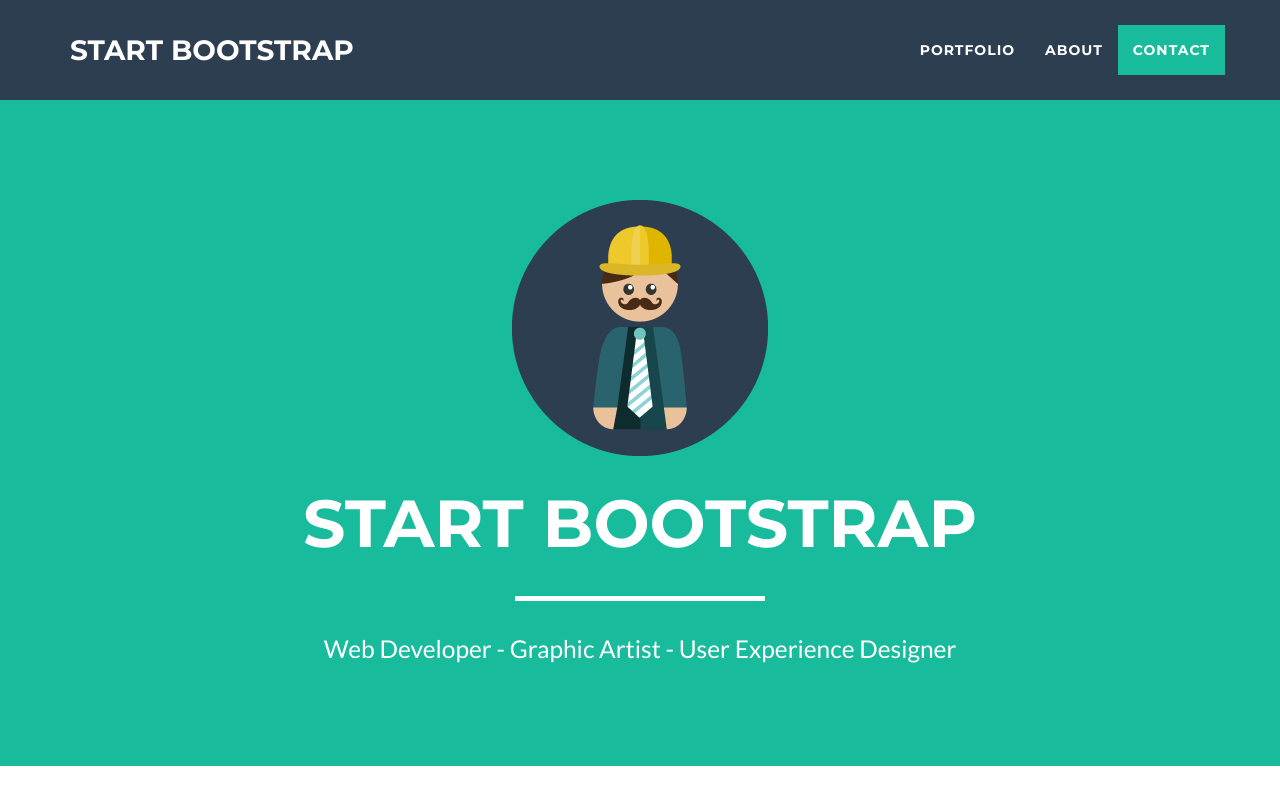
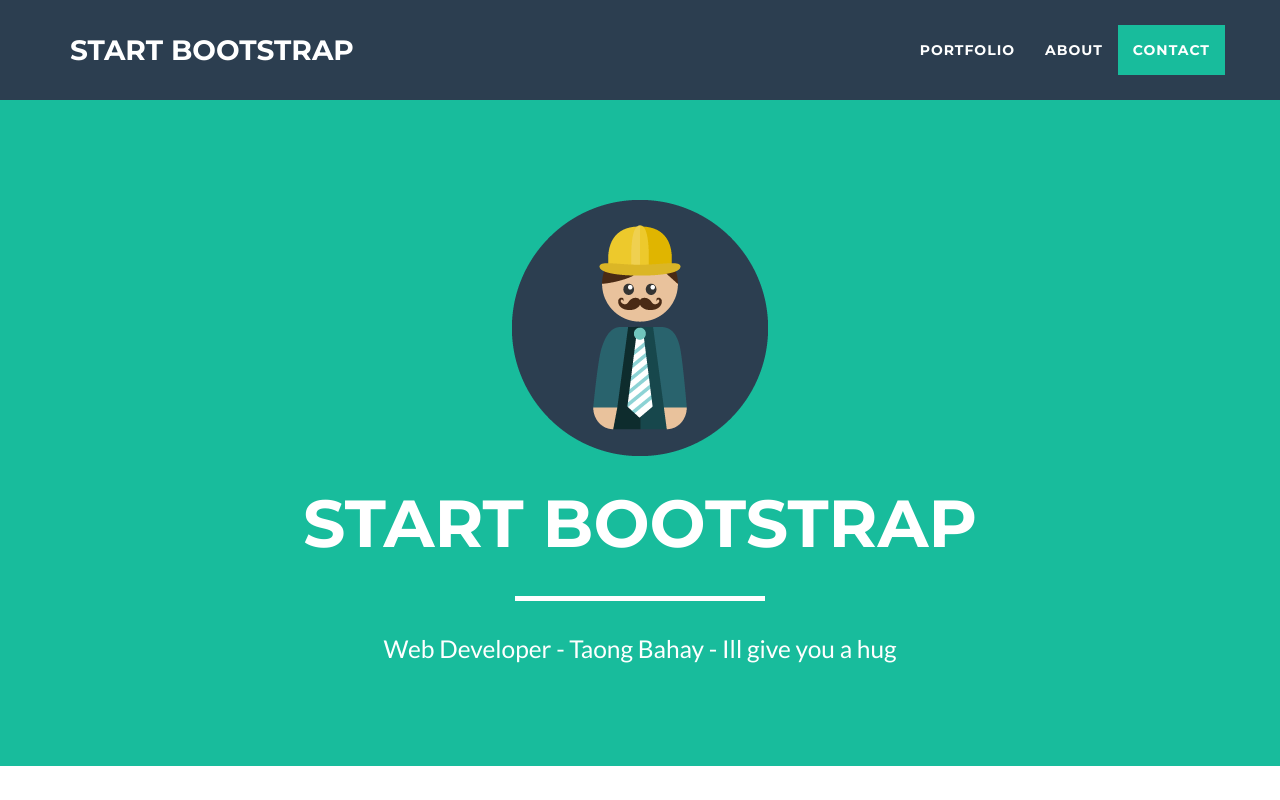
Before and after one commit to jhennatividad/jhennatividad.github.io, a website: page index.html in a window 1280 px wide. Shown: the top 800 px of the page. Drawn offline with nearby package versions, Linux system fonts and the light colour scheme.

Commit message:
Add files via upload

```diff
--- a/index.html
+++ b/index.html
@@ -75,7 +75,7 @@
                     <div class="intro-text">
                         <span class="name">Start Bootstrap</span>
                         <hr class="star-light">
-                        <span class="skills">Web Developer - Graphic Artist - User Experience Designer</span>
+                        <span class="skills">Web Developer - Taong Bahay - Ill give you a hug</span>
                     </div>
                 </div>
             </div>
```
